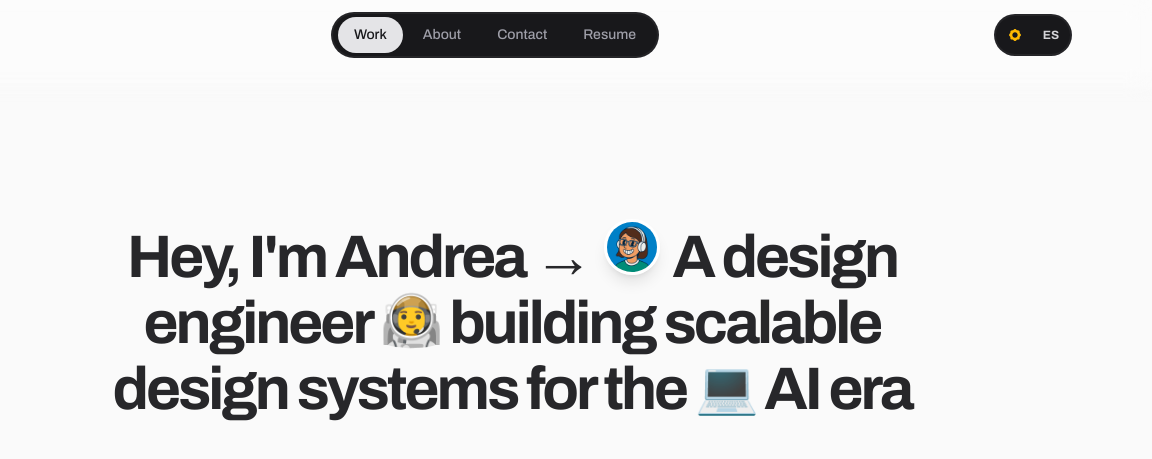
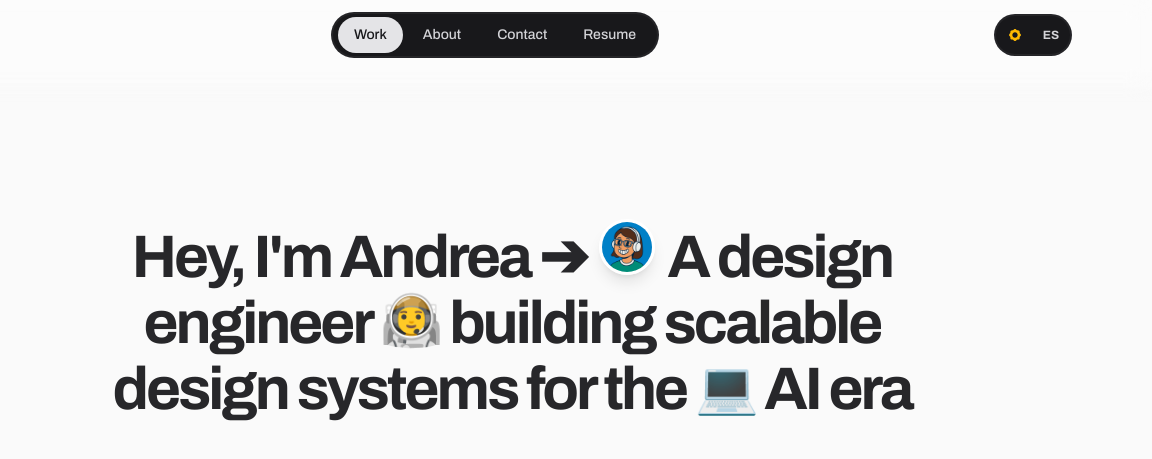
Before and after one commit to itsarodav/web-portfolio, a website built with Vite: page index.html in a window 1280 px wide. Shown: the top 459 px of the page, 128-1280 px from the left. Built offline with nearby package versions, Linux system fonts and the light colour scheme.

Commit message:
fix: hero structure

```diff
--- a/index.html
+++ b/index.html
@@ -55,7 +55,7 @@
       <!-- HERO -->
       <section class="mx-auto flex min-h-[76vh] md:min-h-[72vh] max-w-7xl gap-4 flex-col items-center justify-center px-4 py-10 text-center md:px-9 md:py-16">
         <h1 class="hero-title opacity-0 text-balance text-4xl font-bold leading-[1.1] -tracking-2 text-zinc-800 dark:text-zinc-50 md:text-6xl" data-i18n-html="hero.title">
-          Hey, I'm Andrea <span aria-hidden="true">➜</span>
+          Hey, I'm Andrea <span aria-hidden="true">➔</span>
 
           <span class="inline-flex align-baseline">
             <img
@@ -66,7 +66,7 @@
               alt="Andrea profile picture"
             />
           </span>
-          A design engineer
+          <span class="block md:inline">A design engineer</span>
           <span aria-hidden="true" class="inline-block text-[0.85em] leading-none relative -top-[0.08em]">&#x1F469;&#x200D;&#x1F680;</span>
           building scalable design systems for the
           <span data-emoji aria-hidden="true" class="inline-block text-[0.85em] leading-none relative -top-[0.06em] will-change-transform">&#x1F4BB;</span>
--- a/public/locales/en.json
+++ b/public/locales/en.json
@@ -4,7 +4,7 @@
   "nav.contact": "Contact",
   "nav.resume": "Resume",
 
-  "hero.title": "Hey, I'm Andrea <span aria-hidden=\"true\">&rarr;</span> <span class=\"inline-flex align-baseline\"><img class=\"mx-1 inline-block h-9 w-9 rounded-full border-3 border-white shadow-lg dark:border-white md:h-14 md:w-14 relative -top-[0.02em]\" src=\"./assets/arodav-cartoon.webp\" width=\"40\" height=\"40\" alt=\"Andrea profile picture\" /></span> A design engineer <span aria-hidden=\"true\" class=\"inline-block text-[0.85em] leading-none relative -top-[0.08em]\">&#x1F469;&#x200D;&#x1F680;</span> building scalable design systems for the <span data-emoji aria-hidden=\"true\" class=\"inline-block text-[0.85em] leading-none relative -top-[0.06em] will-change-transform\">&#x1F4BB;</span> AI era",
+  "hero.title": "Hey, I'm Andrea <span aria-hidden=\"true\">➔</span> <span class=\"inline-flex align-baseline\"><img class=\"mx-1 inline-block h-9 w-9 rounded-full border-3 border-white shadow-lg dark:border-white md:h-14 md:w-14 relative -top-[0.02em]\" src=\"./assets/arodav-cartoon.webp\" width=\"40\" height=\"40\" alt=\"Andrea profile picture\" /></span> <span class=\"block md:inline\">A design engineer</span> <span aria-hidden=\"true\" class=\"inline-block text-[0.85em] leading-none relative -top-[0.08em]\">&#x1F469;&#x200D;&#x1F680;</span> building scalable design systems for the <span data-emoji aria-hidden=\"true\" class=\"inline-block text-[0.85em] leading-none relative -top-[0.06em] will-change-transform\">&#x1F4BB;</span> AI era",
   "hero.badge.building": "Currently building at",
   "hero.badge.crafting": "Crafting everyday as",
 
--- a/public/locales/es.json
+++ b/public/locales/es.json
@@ -4,7 +4,7 @@
   "nav.contact": "Contacto",
   "nav.resume": "CV",
 
-  "hero.title": "Hola, soy Andrea <span aria-hidden=\"true\">&rarr;</span> <span class=\"inline-flex align-baseline\"><img class=\"mx-1 inline-block h-9 w-9 rounded-full border-3 border-white shadow-lg dark:border-white md:h-14 md:w-14 relative -top-[0.02em]\" src=\"./assets/arodav-cartoon.webp\" width=\"40\" height=\"40\" alt=\"Foto de perfil de Andrea\" /></span> Design engineer <span aria-hidden=\"true\" class=\"inline-block text-[0.85em] leading-none relative -top-[0.08em]\">&#x1F469;&#x200D;&#x1F680;</span> construyendo design systems escalables para la era de la <span data-emoji aria-hidden=\"true\" class=\"inline-block text-[0.85em] leading-none relative -top-[0.06em] will-change-transform\">&#x1F4BB;</span> IA",
+  "hero.title": "Hola, soy Andrea <span aria-hidden=\"true\">➔</span> <span class=\"inline-flex align-baseline\"><img class=\"mx-1 inline-block h-9 w-9 rounded-full border-3 border-white shadow-lg dark:border-white md:h-14 md:w-14 relative -top-[0.02em]\" src=\"./assets/arodav-cartoon.webp\" width=\"40\" height=\"40\" alt=\"Foto de perfil de Andrea\" /></span> <span class=\"block md:inline\">Design engineer</span> <span aria-hidden=\"true\" class=\"inline-block text-[0.85em] leading-none relative -top-[0.08em]\">&#x1F469;&#x200D;&#x1F680;</span> construyendo design systems escalables para la era de la <span data-emoji aria-hidden=\"true\" class=\"inline-block text-[0.85em] leading-none relative -top-[0.06em] will-change-transform\">&#x1F4BB;</span> IA",
   "hero.badge.building": "Actualmente en",
   "hero.badge.crafting": "Creando cada dia como",
 
--- a/public/partials/header.html
+++ b/public/partials/header.html
@@ -20,19 +20,19 @@
                     px-1.5 py-1
                     dark:bg-zinc-800 dark:ring-white/[0.08] dark:border-zinc-600/20">
             <a data-nav="work" href="/#work"
-            class="rounded-full px-4 py-2 text-sm font-medium text-zinc-400 hover:bg-white/10 hover:text-white">
+            class="rounded-full px-4 py-2 text-sm font-medium text-zinc-300 hover:bg-white/10 hover:text-white">
             <span data-i18n="nav.work">Work</span>
             </a>
             <a data-nav="about" href="/about.html"
-            class="rounded-full px-4 py-2 text-sm font-medium text-zinc-400 hover:bg-white/10 hover:text-white">
+            class="rounded-full px-4 py-2 text-sm font-medium text-zinc-300 hover:bg-white/10 hover:text-white">
             <span data-i18n="nav.about">About</span>
             </a>
             <a data-nav="contact" href="#contact"
-            class="rounded-full px-4 py-2 text-sm font-medium text-zinc-400 hover:bg-white/10 hover:text-white">
+            class="rounded-full px-4 py-2 text-sm font-medium text-zinc-300 hover:bg-white/10 hover:text-white">
             <span data-i18n="nav.contact">Contact</span>
             </a>
             <a data-nav="resume" href="/resume.html"
-            class="rounded-full px-4 py-2 text-sm font-medium text-zinc-400 hover:bg-white/10 hover:text-white">
+            class="rounded-full px-4 py-2 text-sm font-medium text-zinc-300 hover:bg-white/10 hover:text-white">
             <span data-i18n="nav.resume">Resume</span>
             </a>
         </div>
```
